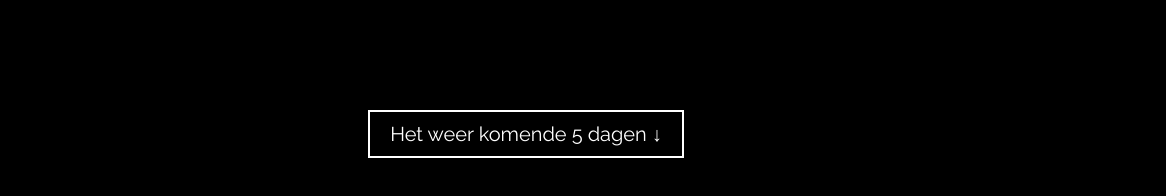
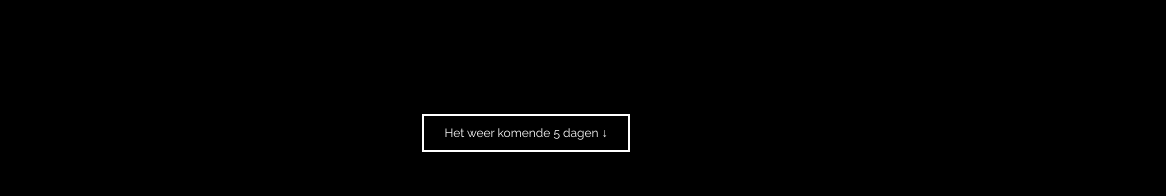
Before and after one commit to tesji1/Challenge3-Tessa, a plain HTML site: page index.html in a window 1280 px wide. Shown: the part 558-754 px from the top of the page, 114-1280 px from the left. Drawn offline with Linux system fonts and the light colour scheme; some packages are replaced by stand-ins of ours; no server answers.

Commit message:
Change css

```diff
--- a/assets/css/style.css
+++ b/assets/css/style.css
@@ -189,6 +189,10 @@ h1 {
 .legenda {
 	 height:100vw;
 }
+
+.btn {
+	font-size: 12px;
+	}
 
 	}
 
```
